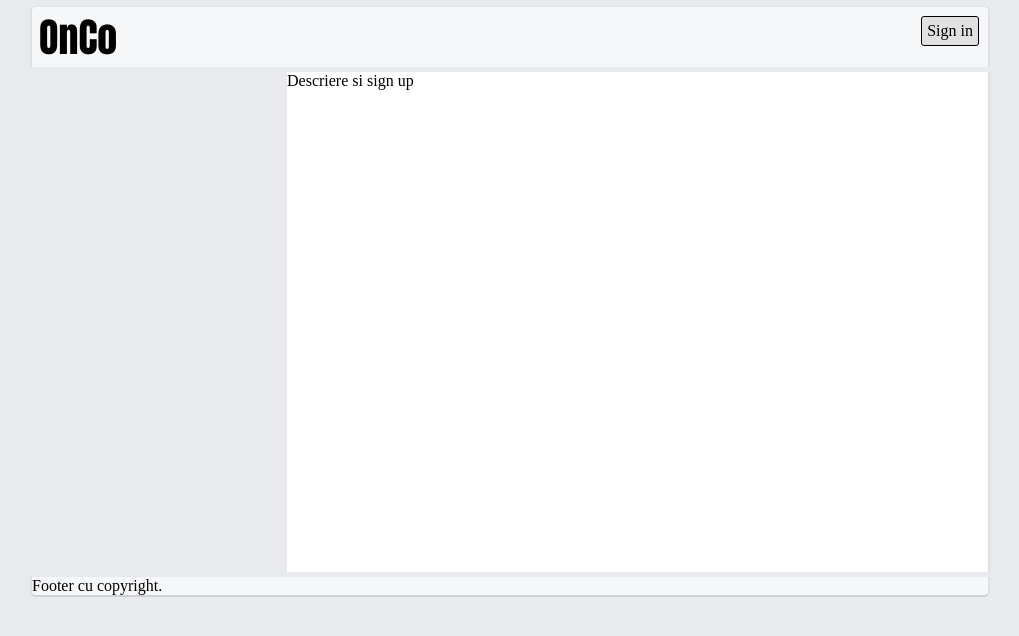
After one commit to mathoshek/OnCo, a PHP site: page /login.html in a window 1280 px wide. The commit adds this page. Shown: the top 636 px of the page, without its empty margins (130-1149 px from the left). Run offline with PHP 8.4, Linux system fonts and the light colour scheme.

Commit message:
Some login page

```diff
--- a/css/style.css
+++ b/css/style.css
@@ -60,3 +60,28 @@ footer {
     border-right: 2px solid rgb(223, 224, 228);
     border-left: 2px solid rgb(223, 224, 228);
 }
+
+#logo{
+    float:left;
+    font-family: Impact, Charcoal, sans-serif;
+    font-size: 40px;
+    padding: 0 7px;
+}
+
+#user_control{
+    float:right;
+}
+
+.signin_button{
+    position:relative;
+    padding: 3px;
+    border-radius: 3px;
+    border:1px solid;
+    margin:9px;
+    padding: 5px;
+    background-color: #e1e1e1;
+}
+.signin_button a, .signin_button a:visited, .signin_button a:hover, .signin_button a:active {
+    color: inherit;
+    text-decoration: none;
+}
--- a/index.php
+++ b/index.php
@@ -10,7 +10,11 @@
 </head>
 <body>
     <header>
-        <p>Bara cu userul logat si chestii.</p>
+        <div id="logo">OnCo</div>
+        <div id="user_control">
+Test
+        </div>
+        <div style="clear:both"></div>
     </header>
     <nav>
         <p>Meniu cu navigatie, ma gandesc ce punem aici.</p>
--- /dev/null
+++ b/login.html
@@ -0,0 +1,28 @@
+<?php
+?>
+
+<!DOCTYPE html>
+<html>
+<head>
+    <meta charset="utf-8">
+    <title>OnCo</title>
+    <link href="css/style.css" rel="stylesheet" type="text/css"/>
+</head>
+<body>
+<header>
+    <div id="logo">OnCo</div>
+    <div id="user_control">
+        <div class="signin_button">
+            <a href="login.html">Sign in</a>
+        </div>
+    </div>
+    <div style="clear:both"></div>
+</header>
+<section id="containerLoggedOff">
+    <p>Descriere si sign up</p>
+</section>
+<footer>
+    <p>Footer cu copyright.</p>
+</footer>
+</body>
+</html>
```
